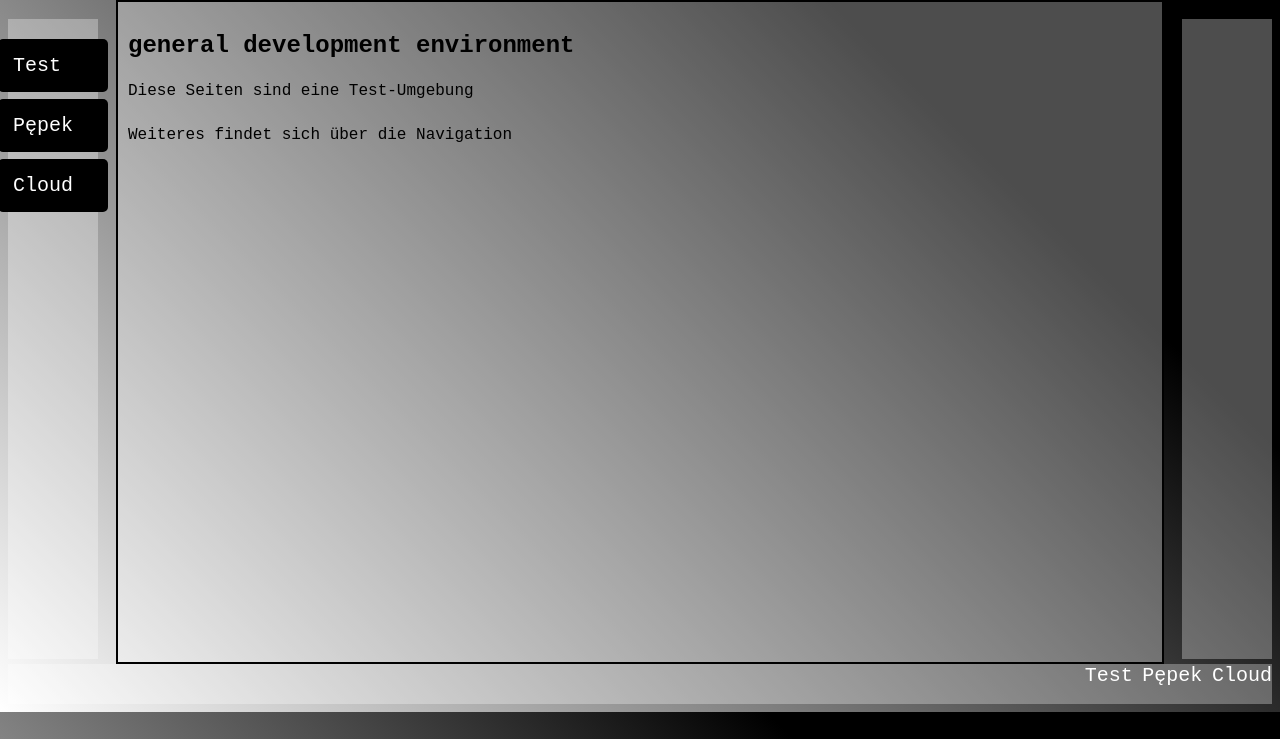
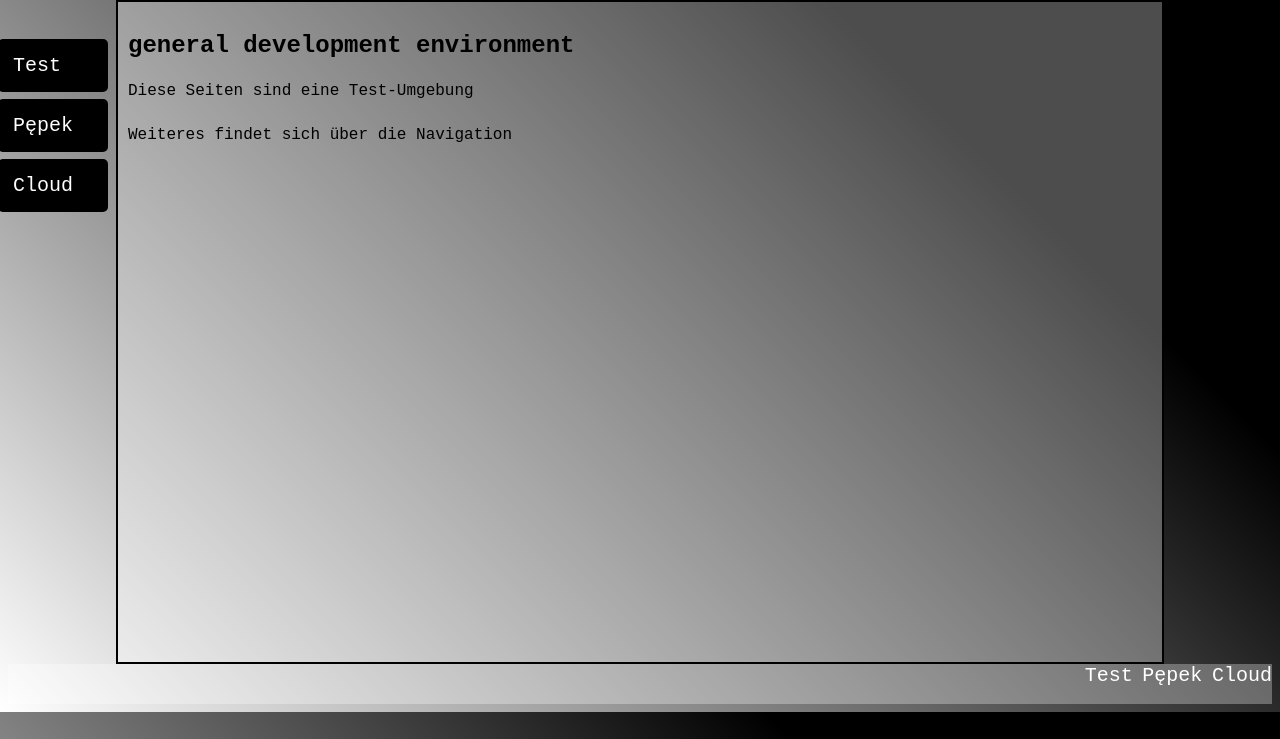
Before and after one commit to muffinmaster1024/muffinmaster1024.github.io, a PHP site: page / in a window 1280 px wide. Shown: the part 61-800 px from the top of the page. Run offline with PHP 8.4, Linux system fonts and the light colour scheme.

Commit message:
Update general.css

```diff
--- a/general.css
+++ b/general.css
@@ -7,7 +7,7 @@ body{
 
 /* Relevant */
 /***********************************************/
-header, main, footer, aside, nav {
+header, main, footer {
     background: rgba(255, 255, 255, 0.3);
 }
 header{
```
